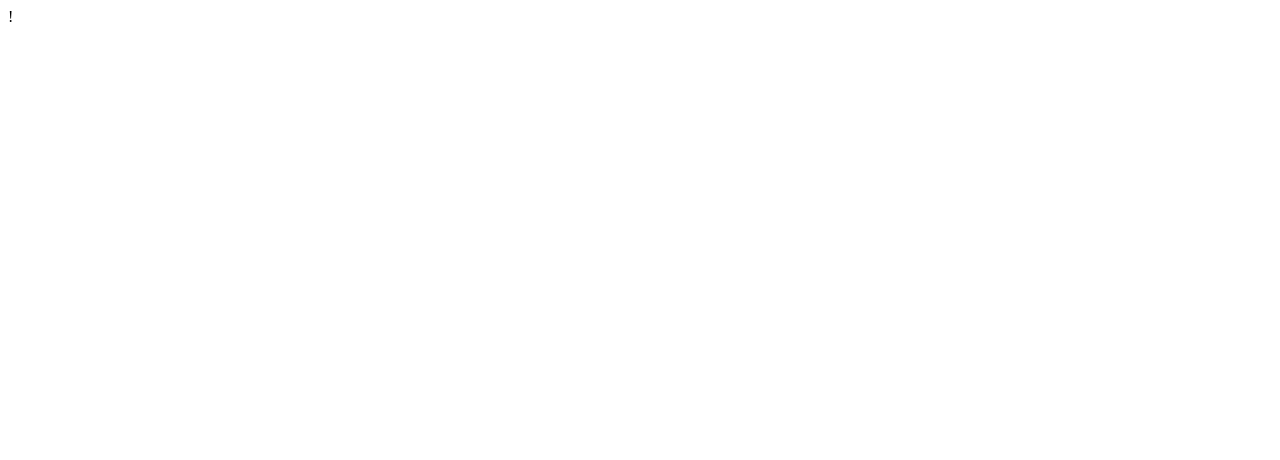
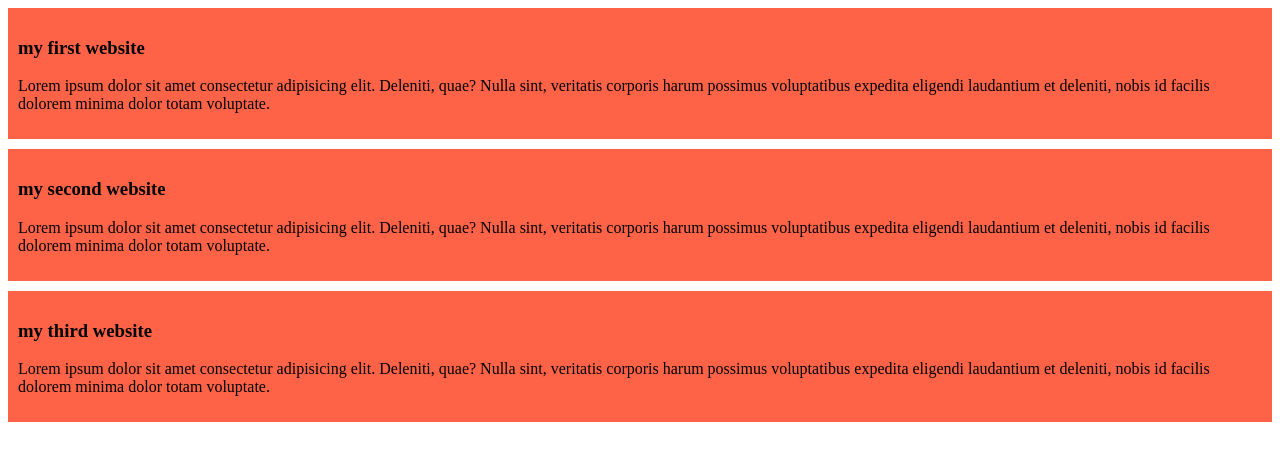
Before and after one commit to codewithmohammedshohel/my-simple-website, a plain HTML site: page index.html in a window 1280 px wide. Drawn offline with Linux system fonts and the light colour scheme.

Commit message:
added 2nd and third blog

```diff
--- a/index.html
+++ b/index.html
@@ -1 +1,38 @@
-!
+<!DOCTYPE html>
+<html lang="en">
+  <head>
+    <meta charset="UTF-8" />
+    <meta name="viewport" content="width=device-width, initial-scale=1.0" />
+    <title>My-simple-Website</title>
+    <link rel="stylesheet" href="styles/blog.css" />
+  </head>
+  <body>
+    <div>
+      <h3>my first website</h3>
+      <p>
+        Lorem ipsum dolor sit amet consectetur adipisicing elit. Deleniti, quae?
+        Nulla sint, veritatis corporis harum possimus voluptatibus expedita
+        eligendi laudantium et deleniti, nobis id facilis dolorem minima dolor
+        totam voluptate.
+      </p>
+    </div>
+    <div>
+      <h3>my second website</h3>
+      <p>
+        Lorem ipsum dolor sit amet consectetur adipisicing elit. Deleniti, quae?
+        Nulla sint, veritatis corporis harum possimus voluptatibus expedita
+        eligendi laudantium et deleniti, nobis id facilis dolorem minima dolor
+        totam voluptate.
+      </p>
+    </div>
+    <div>
+      <h3>my third website</h3>
+      <p>
+        Lorem ipsum dolor sit amet consectetur adipisicing elit. Deleniti, quae?
+        Nulla sint, veritatis corporis harum possimus voluptatibus expedita
+        eligendi laudantium et deleniti, nobis id facilis dolorem minima dolor
+        totam voluptate.
+      </p>
+    </div>
+  </body>
+</html>
--- a/styles/blog.css
+++ b/styles/blog.css
@@ -0,0 +1,5 @@
+div {
+  background-color: tomato;
+  padding: 10px;
+  margin-bottom: 10px;
+}
```
